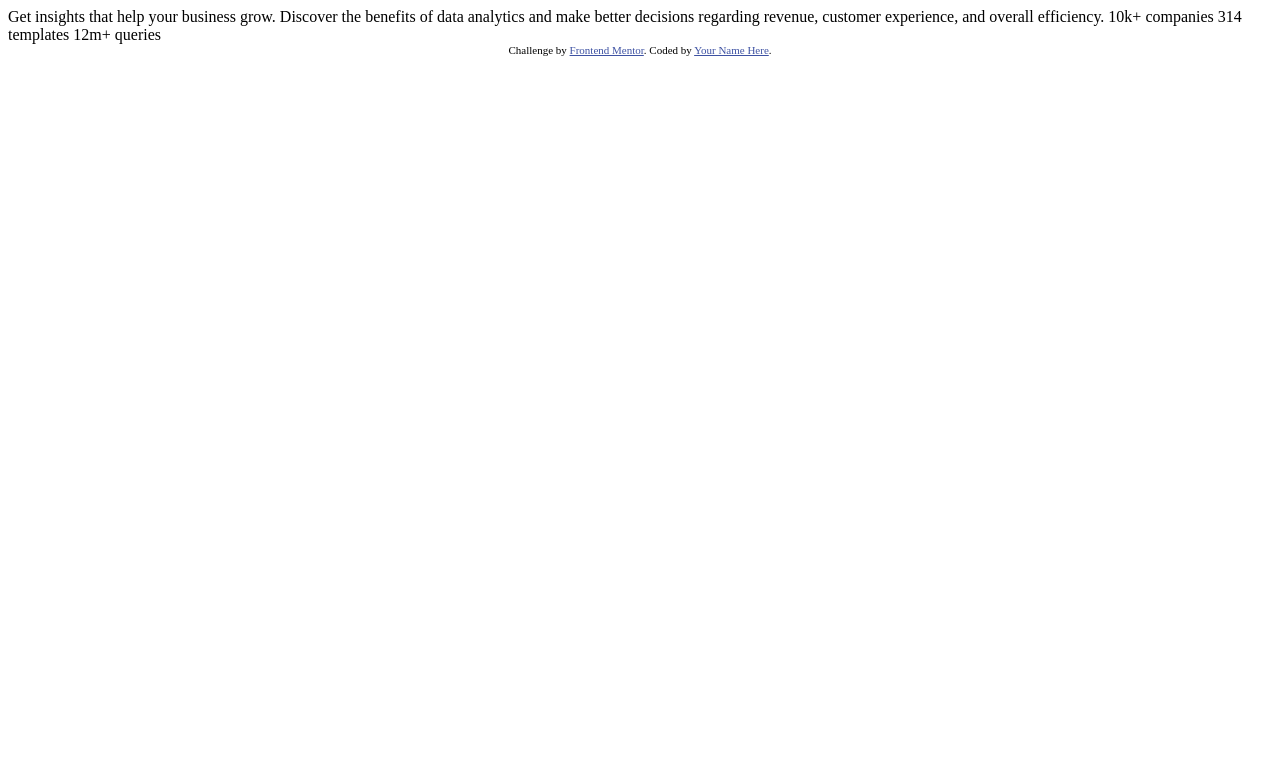
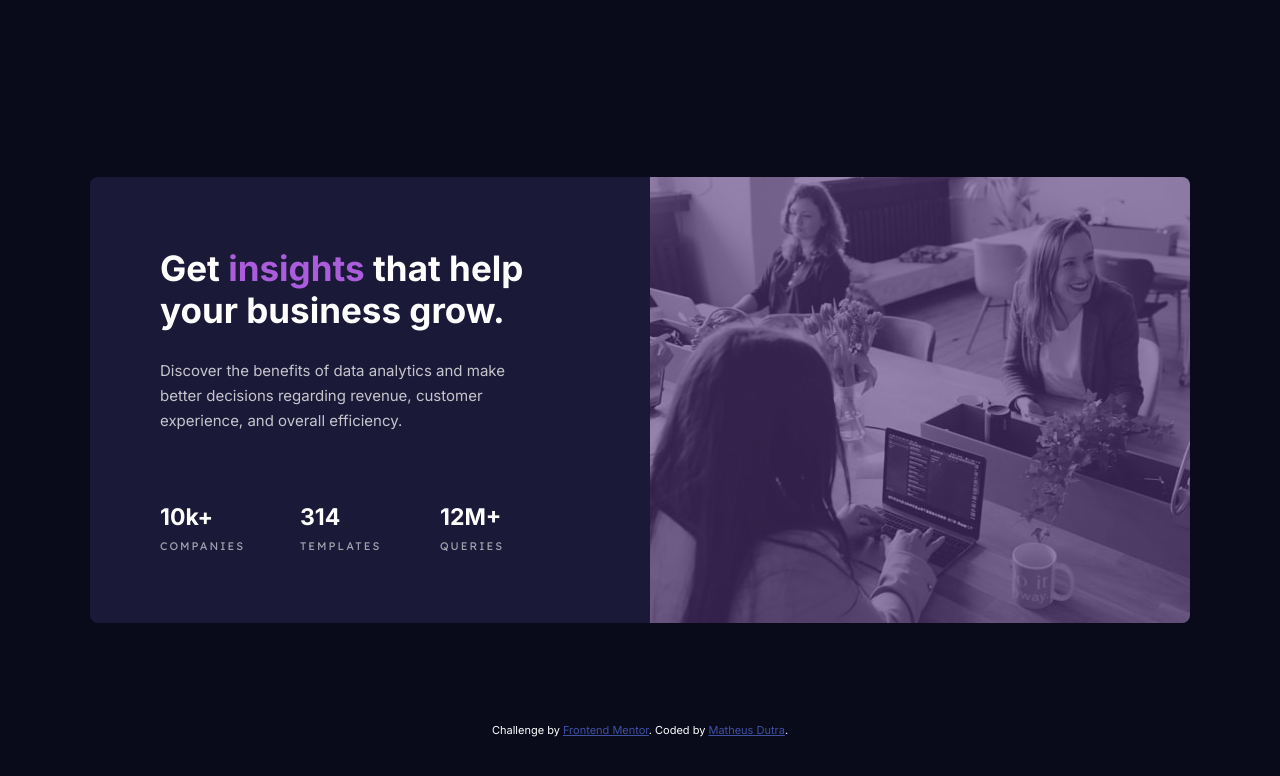
Before and after one commit to mdtra/stats-preview-card, a plain HTML site: page index.html in a window 1280 px wide. Drawn offline with Linux system fonts and the light colour scheme.

Commit message:
commit changes

```diff
--- a/index.html
+++ b/index.html
@@ -2,32 +2,54 @@
 <html lang="en">
 <head>
   <meta charset="UTF-8">
-  <meta name="viewport" content="width=device-width, initial-scale=1.0"> <!-- displays site properly based on user's device -->
-
+  <meta name="viewport" content="width=device-width, initial-scale=1.0">
   <link rel="icon" type="image/png" sizes="32x32" href="./images/favicon-32x32.png">
-
+  <link rel="stylesheet" href="style.css">
   <title>Frontend Mentor | Stats preview card component</title>
-
-  <!-- Feel free to remove these styles or customise in your own stylesheet 👍 -->
-  <style>
-    .attribution { font-size: 11px; text-align: center; }
-    .attribution a { color: hsl(228, 45%, 44%); }
-  </style>
 </head>
 <body>
 
-  Get insights that help your business grow.
+  <div class="card">
+    <div class="card-inner-left">
 
-  Discover the benefits of data analytics and make better decisions regarding revenue, customer
-  experience, and overall efficiency.
+      <div class="card-info">
+        <div class="card-info-description">
+          <h1>Get <span class="color-word">insights</span> that help your business grow.</h1>
+          <p>
+            Discover the benefits of data analytics and make better decisions regarding revenue, customer
+            experience, and overall efficiency.
+          </p>
+        </div>
+        <div class="card-info-count">
+          <div class="card-count-item">
+            <div class="card-count-numbers">10k+ </div>
+            <div class="card-count-text">companies</div>
+          </div>
+          <div class="card-count-item">
+            <div class="card-count-numbers">314</div>
+            <div class="card-count-text">templates</div>
+          </div>
+          <div class="card-count-item">
+            <div class="card-count-numbers">12M+</div>
+            <div class="card-count-text">queries</div>
+          </div>
+        </div>
+      </div>
+    </div>
 
-  10k+ companies
-  314 templates
-  12m+ queries
+    <div class="card-inner-rigth">
+      <picture>
+        <source srcset="images/image-header-mobile.jpg" media="(max-width: 375px)">
+        <img class="image" src="images/image-header-desktop.jpg" alt="image people working">
+      </picture>
+    </div>
+  </div>
 
-  <div class="attribution">
-    Challenge by <a href="https://www.frontendmentor.io?ref=challenge" target="_blank">Frontend Mentor</a>.
-    Coded by <a href="#">Your Name Here</a>.
-  </div>
+  <footer>
+    <div class="attribution">
+      Challenge by <a href="https://www.frontendmentor.io?ref=challenge" target="_blank">Frontend Mentor</a>.
+      Coded by <a href="https://github.com/mdtra">Matheus Dutra</a>.
+    </div>
+  </footer>
 </body>
 </html>
--- /dev/null
+++ b/style.css
@@ -0,0 +1,92 @@
+@import url('https://fonts.googleapis.com/css2?family=Inter:wght@400;700&family=Lexend+Deca&display=swap');
+
+body {
+    font-family: 'Inter', sans-serif;
+    font-size: 15px;
+    background-color: hsl(233, 47%, 7%);
+    color: white;
+}
+
+.card {
+    margin: auto;
+    margin-top: 14%;
+    margin-bottom: 100px;
+
+    display: flex;
+    flex-flow: row wrap;
+    max-width: 1100px;
+    background-color: hsl(244, 38%, 16%);
+    border-radius: 8px;
+}
+
+.card-inner-right {
+    flex: 1;
+}
+
+.image {
+    width: 100%;
+    margin-bottom: -4px;
+    border-radius: 0px 8px 8px 0px;
+
+    filter: opacity(0.4) drop-shadow(0 0 0 hsl(277, 64%, 61%));
+}
+
+.card-inner-left {
+    flex: 1;
+    padding: 70px;
+}
+
+.card-info-description {
+    max-width: 380px;
+    margin-bottom: 70px;
+}
+
+.card-info-description > h1 {
+    margin: 0;
+    font-size: 35px;
+}
+
+.color-word {
+    color: hsl(277, 64%, 61%);
+}
+
+.card-info-description > p {
+    margin-top: 27px;
+    color: hsla(0, 0%, 100%, 0.75);
+    line-height: 25px;
+}
+
+.card-info-count {
+    display: flex;
+    flex-flow: row wrap;
+}
+
+.card-count-item {
+    flex: 1;
+}
+
+.card-count-numbers {
+    font-size: 23px;
+    font-weight: 700;
+}
+
+.card-count-text {
+    margin-top: 8px;
+
+    font-family: 'Lexend Deca', sans-serif;
+    font-size: 11px;
+    letter-spacing: 2px;
+
+    text-transform: uppercase;
+    color: hsla(0, 0%, 100%, 0.6);
+
+}
+
+.attribution {
+    font-size: 11px;
+    text-align: center;
+}
+
+.attribution a {
+     color: hsl(228, 45%, 44%);
+}
```
